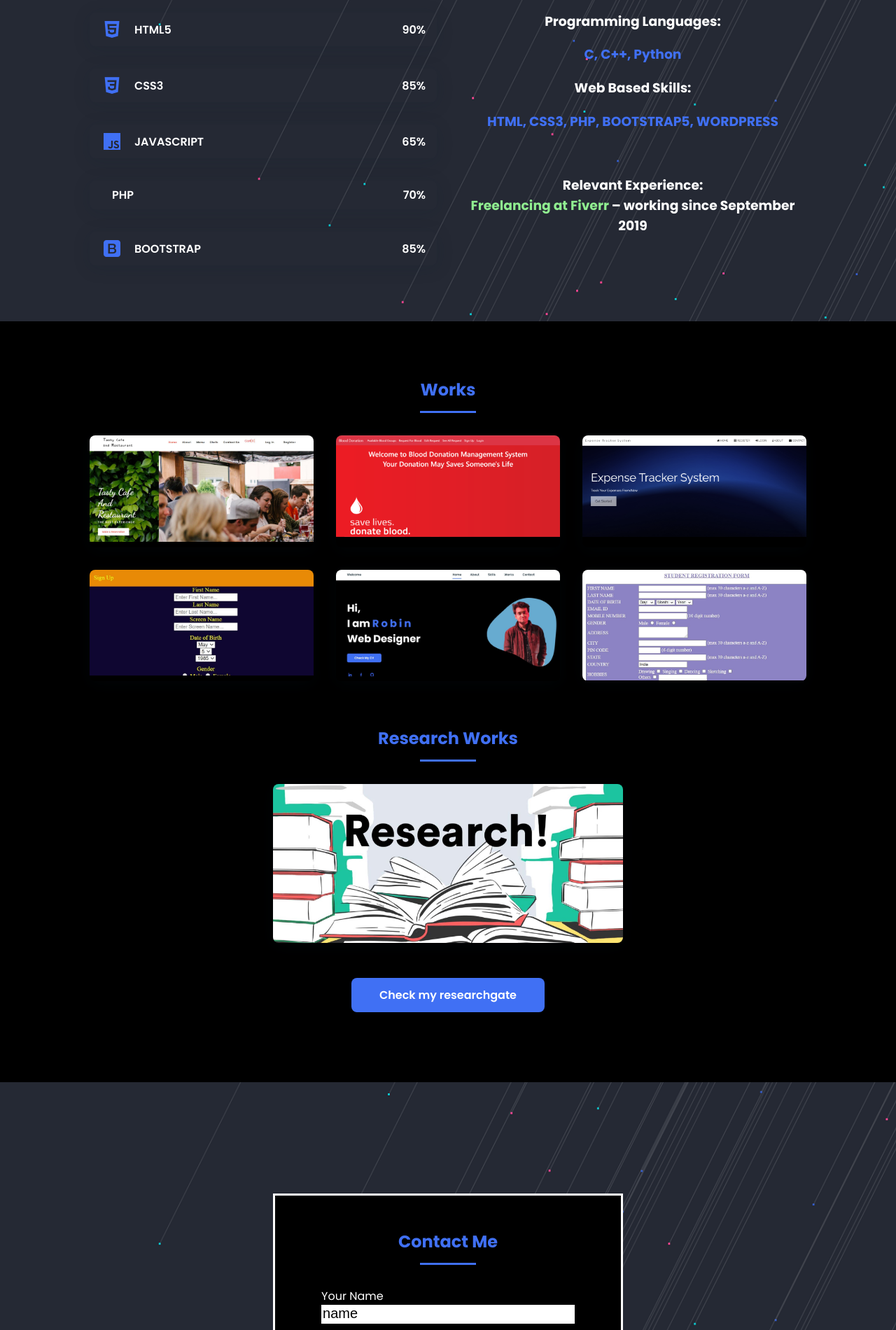
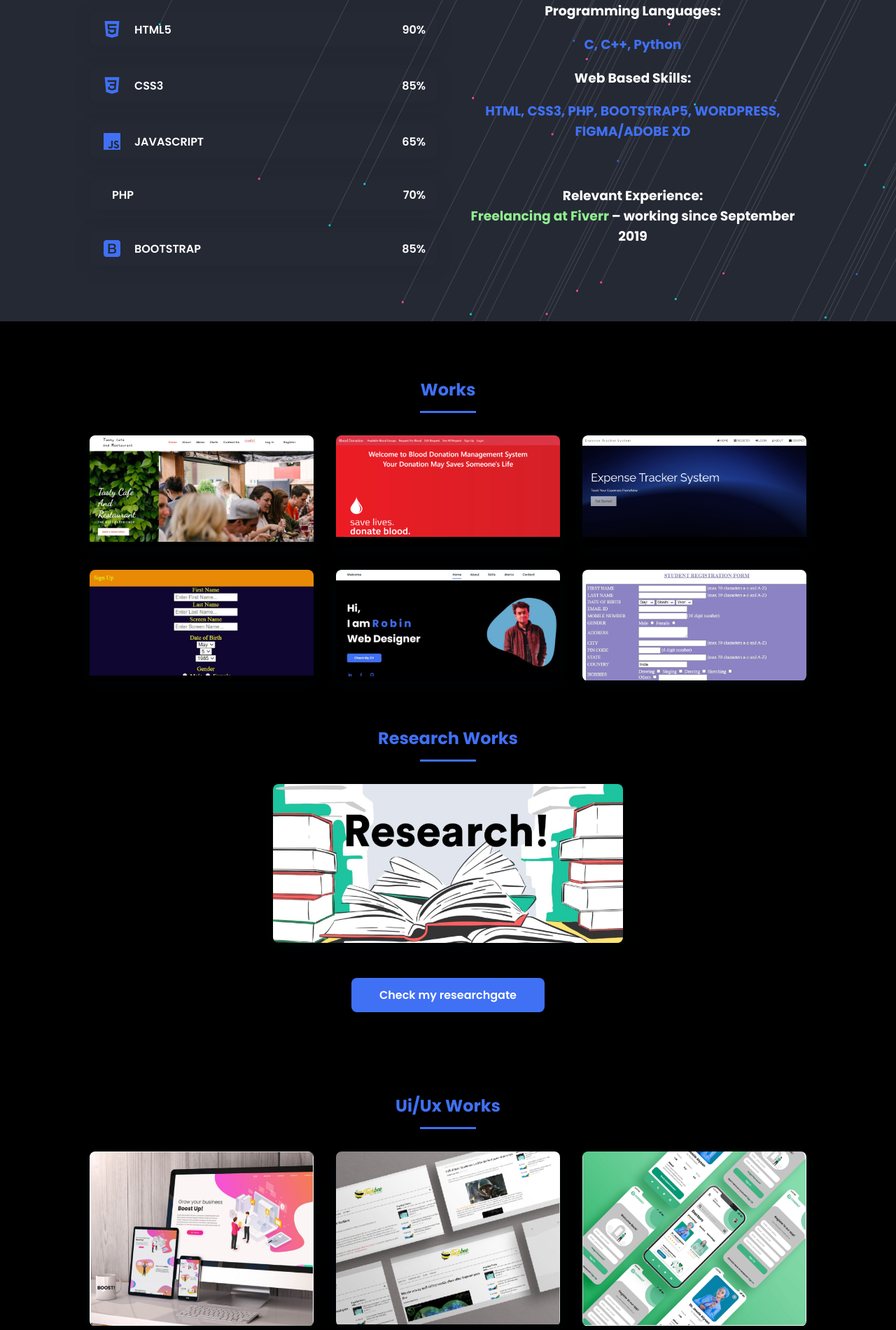
Before and after one commit to robinrakibul/Portfolio, a PHP site: page / in a window 1280 px wide. Shown: the part 1340-3240 px from the top of the page at 70% size. Run offline with PHP 8.4, Linux system fonts and the light colour scheme.

Commit message:
portfolio update

```diff
--- a/css/styles.css
+++ b/css/styles.css
@@ -91,6 +91,7 @@ img{
   margin-left: 1rem;
   margin-right: 1rem;
 }
+
 .l-header{
   width: 100%;
   position: fixed;
@@ -470,7 +471,7 @@ img{
     text-align: initial;
   }
   .about_img img{
-    width: 300px;
+    width: 280px;
   }
   .work_container{
     grid-template-columns: repeat(3, 1fr);
--- a/cv.html
+++ b/cv.html
@@ -157,7 +157,7 @@
 
                 <b>Bangla Handwriting Character Recognition</b>
                     <ul style="list-style: circle;">
-                        <li>I have Completed this mechine learning project using Python in Jupyter Notebook.</li>
+                        <li>I have Completed this machine learning project using Python in Jupyter Notebook.</li>
                     </ul>
                 <br>
 				<b> Check all of my repositories in my github > </b>
--- a/index.html
+++ b/index.html
@@ -72,7 +72,10 @@
 
                 <div class="about_container grid">
                     <div class="about_img">
-                        <img src="img/about.jpg" alt="">
+                        <img src="img/about.jpg" alt="" style="border-radius: 50px;
+                        background: #4483d5;
+                        box-shadow:  14px 14px 11px #22426b,
+                                     -14px -14px 11px #66c5ff; ">
                     </div>
 
                     <div>
@@ -84,7 +87,7 @@
                             I am specializing myself in front-end development mostly.
                             I have learned many programming languages including C, C++, Python, MySQL, etc.
                             I have also used frameworks such as Laravel, Django. I have done some projects based on those programming languages recently.
-                            Currently working on sharpening up my HTML, CSS, PHP Skills.
+                            Currently working on sharpening up my Ui/Ux Designing and Frontend developing Skills.
 						</p>
 							</div>
                         <div>
@@ -163,7 +166,7 @@
                     <center> <div class="skill">
                                 <h3>Programming Languages:</h3>
                                 <h3 style="color: #4070F4;">C, C++, Python</h3>
-                                <h3>Web Based Skills:</h3><h3 style="color:#4070F4;"> HTML, CSS3, PHP, BOOTSTRAP5, WORDPRESS</h3>
+                                <h3>Web Based Skills:</h3><h3 style="color:#4070F4;"> HTML, CSS3, PHP, BOOTSTRAP5, WORDPRESS, FIGMA/ADOBE XD</h3>
                     </div>
                     <br>
                     <div class="skill">
@@ -218,6 +221,40 @@
                 <br><br><br><br>
             </div>
 
+			<section class="research_section" id="research">
+                <div class="research_container">
+                <h2 class="section-title">Ui/Ux Works</h2>
+
+				<div class="work_container grid" style="margin-bottom=">
+				 <div class="work_img">
+                        <a href="https://www.behance.net/gallery/131625299/Business-Web-Design-1" target="_blank"><img src="img/Ui1.png" alt=""></a>
+                    </div>
+                    <div class="work_img">
+                       <a href="https://www.behance.net/gallery/131271969/Techbeetoday-Blogspot-Crypto-News-Website-Design" target="_blank"><img src="img/Ui2.png" alt=""></a>
+                    </div>
+                    <div class="work_img">
+                        <a href="https://www.behance.net/gallery/131214241/Doctor-Consultation-App" target="_blank"><img src="img/Ui3.png" alt=""></a>
+                    </div>
+					<div class="work_img">
+                        <a href="https://www.behance.net/gallery/130343109/MyWeb-Event-Website-Design" target="_blank"><img src="img/Ui4.png" alt=""></a>
+                    </div>
+                    <div class="work_img">
+                       <a href="https://www.behance.net/gallery/130345773/Music-App-Ui-Design" target="_blank"><img src="img/Ui5.png" alt=""></a>
+                    </div>
+                    <div class="work_img">
+                        <a href="https://www.behance.net/gallery/131212821/Shoe-Store-App-Design" target="_blank"><img src="img/Ui6.png" alt=""></a>
+                    </div>
+				</div>
+				<br>
+               <center> <a href="https://www.behance.net/robinrakibul" target="_blank" class="research">Check my Behance profile for more</a> </center>
+                </div>
+            </section>
+
+
+            <div>
+                <br><br><br><br>
+            </div>
+
             <!--===== CONTACT =====-->
             <section class="contact_section" id="contact" style="background-image: url('img/background2.jpg');">
             <div class="contact_container">
```
Also changed, not shown: img/Ui1.PNG (added), img/Ui2.PNG (added), img/Ui3.PNG (added), img/Ui4.PNG (added), img/Ui5.PNG (added), img/Ui6.PNG (added).
